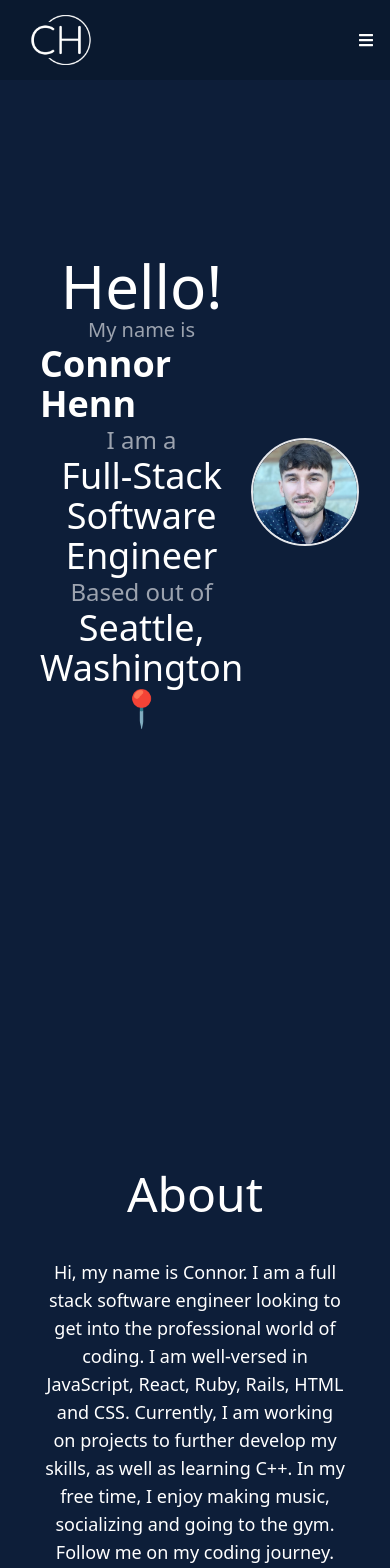
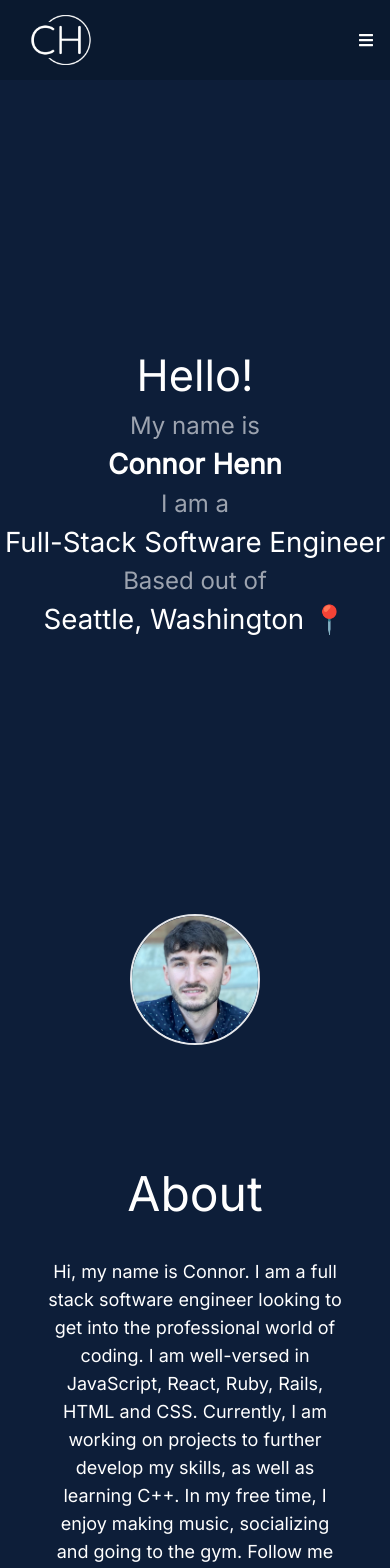
Before and after one commit to hennconnor/Portfolio, a React (Create React App) app: page / in a window 390 px wide. Shown: the top 1568 px of the page. Built offline with nearby package versions, Linux system fonts and the light colour scheme.

Commit message:
added text fluidity

```diff
--- a/public/index.html
+++ b/public/index.html
@@ -9,6 +9,9 @@
     content="Connor Henn is a Full Stack Software Engineer with skills in JavaScript, React, HTML, CSS and Ruby on Rails." />
   <meta name="keywords" content="Connor Henn, Software Engineer, Web Developer, Programmer" />
   <link rel="icon" href="%PUBLIC_URL%/favicon.ico" />
+  <link rel="preconnect" href="https://fonts.googleapis.com">
+  <link rel="preconnect" href="https://fonts.gstatic.com" crossorigin>
+  <link href="https://fonts.googleapis.com/css2?family=Inter&display=swap" rel="stylesheet">
   <title>Connor Henn</title>
 </head>
 
--- a/src/components/About.js
+++ b/src/components/About.js
@@ -1,7 +1,7 @@
 const About = () => {
     return (
         <div name='about' className='mb-64'>
-            <div className='text-white flex flex-col mx-24 justify-center items-center px-8'>
+            <div className='text-white flex flex-col mx-24 justify-center items-center px-8 font-inter'>
                 <h1 className='text-5xl mb-10'>About</h1>
                 <div className='text-lg min-w-[300px] max-w-[680px] text-center'>
                     Hi, my name is Connor. I am a full stack software engineer looking to get into the professional world of coding.
--- a/src/components/Contact.js
+++ b/src/components/Contact.js
@@ -9,7 +9,7 @@ const Contact = () => {
     }
 
     return (
-        <div name='contact' className="flex flex-col justify-center items-center mb-20">
+        <div name='contact' className="flex flex-col justify-center items-center mb-20 font-inter">
             <p className='text-5xl mb-5'>Contact</p>
             <div className='flex flex-col justify-center items-center w-[85%] max-w-[400px] bg-[#0a192f] shadow-black shadow-lg p-10'>
                 <h1 className='text-3xl mb-5 text-center'>Send me a Message</h1>
--- a/src/components/Footer.js
+++ b/src/components/Footer.js
@@ -4,7 +4,7 @@ import Resume from '../assets/Resume.pdf';
 
 const Footer = () => {
     return (
-        <div className='flex flex-col justify-center items-center py-11 bg-[#0a192f]'>
+        <div className='flex flex-col justify-center items-center py-11 bg-[#0a192f] font-inter'>
             <a className='hover:underline duration-300' href='https://github.com/hennconnor/Portfolio' target='_blank' rel='noopener noreferrer'>Designed and Built by Connor Henn.</a>
             <ul className='flex flex-row justify-between mt-4'>
                 <li className='p-4 hover:my-[-4px] duration-150'>
--- a/src/components/Home.js
+++ b/src/components/Home.js
@@ -3,17 +3,17 @@ import PhotoSelf from '../assets/Self-Portrait.jpeg';
 const Home = () => {
     return (
         <div name='home'>
-            <div className='max-w-[1000px] mb-64 mt-[70px] h-screen mx-auto flex-row flex justify-content justify-items-center items-center px-8'>
-                <div className='mx-auto px-2  flex flex-col justify-center justify-items-center items-center h-full'>
-                    <h1 className='lg:text-8xl text-6xl'>Hello!</h1>
-                    <p className='lg:text-2xl text-xl text-gray-400'>My name is </p>
-                    <h1 className='text-4xl font-bold'>Connor Henn</h1>
+            <div className='max-w-[1000px] mb-64 mt-[70px] h-screen mx-auto flex-wrap flex justify-center items-center px-8 font-inter'>
+                <div className='mx-auto px-2  flex flex-col justify-center justify-items-center items-center h-full whitespace-nowrap'>
+                    <h1 className='text-8xl'>Hello!</h1>
+                    <p className='text-2xl text-gray-400'>My name is </p>
+                    <h1 className='text-4xl font-extrabold'>Connor Henn</h1>
                     <p className='text-2xl text-gray-400'>I am a</p>
                     <h1 className='text-4xl text-center'>Full-Stack Software Engineer</h1>
                     <p className='text-2xl text-gray-400'>Based out of</p>
                     <p className='text-4xl text-center'>Seattle, Washington 📍</p>
                 </div>
-                <img src={PhotoSelf} alt='Self' className='w-[33%] max-w-[200px] max-h-[200px] rounded-full border-2' />
+                <img src={PhotoSelf} alt='Self' className='w-[40%] max-w-[200px] max-h-[200px] rounded-full border-2' />
             </div>
 
         </div>
--- a/src/components/Projects.js
+++ b/src/components/Projects.js
@@ -3,7 +3,7 @@ import PlusExpPic from '../assets/PlusExp.png';
 const Projects = () => {
     return (
         <div name='projects' className='mb-64'>
-            <div className='flex flex-col justify-center items-center p-8'>
+            <div className='flex flex-col justify-center items-center p-8 font-inter'>
                 <p className='text-5xl mb-5'>Projects</p>
                 <div className='flex flex-wrap justify-evenly'>
 
--- a/src/components/Skills.js
+++ b/src/components/Skills.js
@@ -12,7 +12,7 @@ const Skills = () => {
     return (
         <div name='skills'>
             <div className='flex flex-col justify-center items-center mb-64'>
-                <p className='text-5xl mb-5'>Skills</p>
+                <p className='text-5xl mb-5 font-inter'>Skills</p>
                 <ul className='flex flex-row flex-wrap justify-center items-center font-mono max-w-[680px]'>
                     <li className='bg-[#0a192f] w-36 h-36 shadow-lg shadow-black flex flex-col justify-center items-center mx-2 my-2'>
                         <p>JavaScript</p>
--- a/tailwind.config.js
+++ b/tailwind.config.js
@@ -3,6 +3,15 @@ module.exports = {
   content: ["./src/**/*.{js,jsx,ts,tsx}",],
   theme: {
     extend: {
+      fontFamily: {
+        inter: ['Inter']
+      },
+      fontSize: {
+        '8xl': 'clamp(1rem, 7vw + 1rem, 6rem)',
+        '4xl': 'clamp(.5rem, 3vw + 1rem, 2.25rem)',
+        '2xl': 'clamp(.025rem, 3vw + 1rem, 1.5rem)'
+
+      }
     },
     plugins: [],
   }
```
